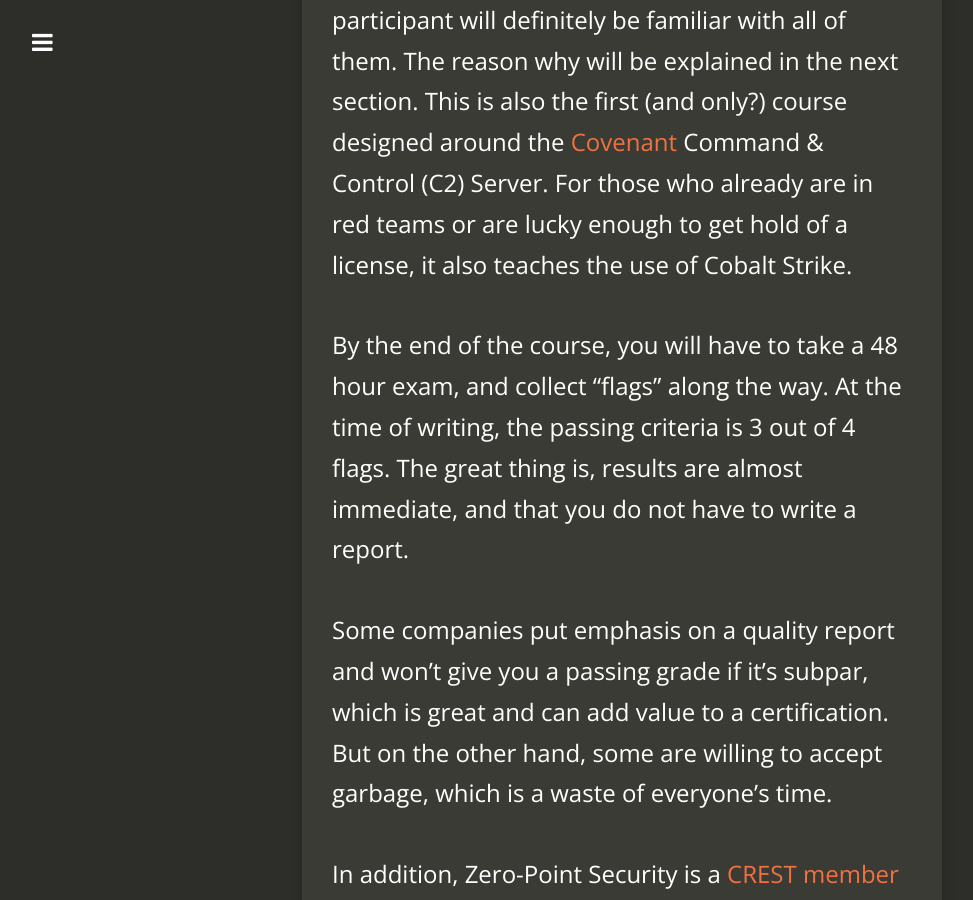
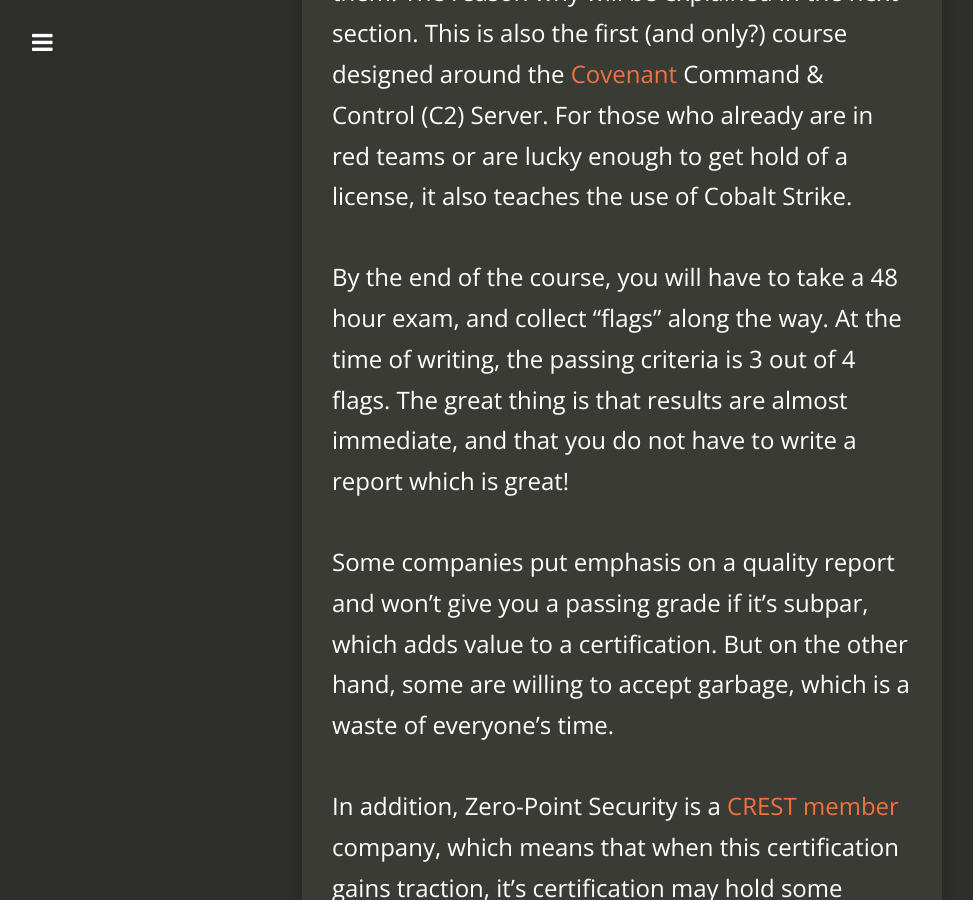
Before and after one commit to Dreamscent/Dreamscent.github.io, a Jekyll site: the page built from _posts/2021-04-01-Certified-Red-Team-Operator-Review.md, in a window 1280 px wide and 900 px high, scrolled down 3140 px. Shown: the whole window, without its empty margins (18-991 px from the left). Built offline with Jekyll 4.4.1, drawn with Linux system fonts in a browser that asks for light colours; nearby versions of some CDN libraries; some of the changed text lies outside the part shown.

Commit message:
Update 2021-04-01-Certified-Red-Team-Operator-Review.md

```diff
--- a/_posts/2021-04-01-Certified-Red-Team-Operator-Review.md
+++ b/_posts/2021-04-01-Certified-Red-Team-Operator-Review.md
@@ -70,11 +70,11 @@
 
 
 
-By the end of the course, you will have to take a 48 hour exam, and collect "flags" along the way. At the time of writing, the passing criteria is 3 out of 4 flags. The great thing is, results are almost immediate, and that you do not have to write a report.
+By the end of the course, you will have to take a 48 hour exam, and collect "flags" along the way. At the time of writing, the passing criteria is 3 out of 4 flags. The great thing is that results are almost immediate, and that you do not have to write a report which is great!
 
 
 
-Some companies put emphasis on a quality report and won't give you a passing grade if it's subpar, which is great and can add value to a certification. But on the other hand, some are willing to accept garbage, which is a waste of everyone's time.
+Some companies put emphasis on a quality report and won't give you a passing grade if it's subpar, which adds value to a certification. But on the other hand, some are willing to accept garbage, which is a waste of everyone's time.
 
 
 
@@ -105,7 +105,7 @@
 
 
 
-For example, say there is a competitor **ABC**. They give you some training materials with 10 modules, and an exam that tests only 3-5 of the attacks. A student can theoretically not understand half the things taught at all, and still pass the exam. This is why I think the removal of the second option was a good move that adds more value to the certification.
+Let's put this into perspective. For example, imagine there is a competitor **ABC**. They give you some training materials with 10 modules, and an exam that tests only 3-5 of the attacks. A student can theoretically not understand half the things taught at all, yet still be able to pass the exam and be certified. This would make me question the capabilities of someone with **ABC**'s cert. That's why I think the removal of the second option was a good move that adds more value to the certification.
 
 
 
@@ -140,7 +140,7 @@
 
 
 
-#### Pentesteracademy - Certified Red Ream Professional (CRTO)
+### Pentesteracademy - Certified Red Ream Professional (CRTO)
 
 
 
@@ -152,7 +152,7 @@
 
 
 
-#### Pentesteracademy - Certified Red Ream Expert (CRTE)
+### Pentesteracademy - Certified Red Ream Expert (CRTE)
 
 
 
@@ -164,7 +164,7 @@
 
 
 
-#### eLearnSecurity - Certified Penetration Tester eXtreme (eCPTXx2)
+### eLearnSecurity - Certified Penetration Tester eXtreme (eCPTXx2)
 
 
 
@@ -176,7 +176,7 @@
 
 
 
-####  Offensive Security - Experienced Penetration Tester (OSEP)
+###  Offensive Security - Experienced Penetration Tester (OSEP)
 
 
 
@@ -188,7 +188,7 @@
 
 
 
-#### Pentesteracademy - Certified Enterprise Security Specialist (PACES)
+### Pentesteracademy - Certified Enterprise Security Specialist (PACES)
 
 
 
```
Also changed, not shown: other parts of _posts/2021-04-01-Certified-Red-Team-Operator-Review.md (+4 -4 lines).
